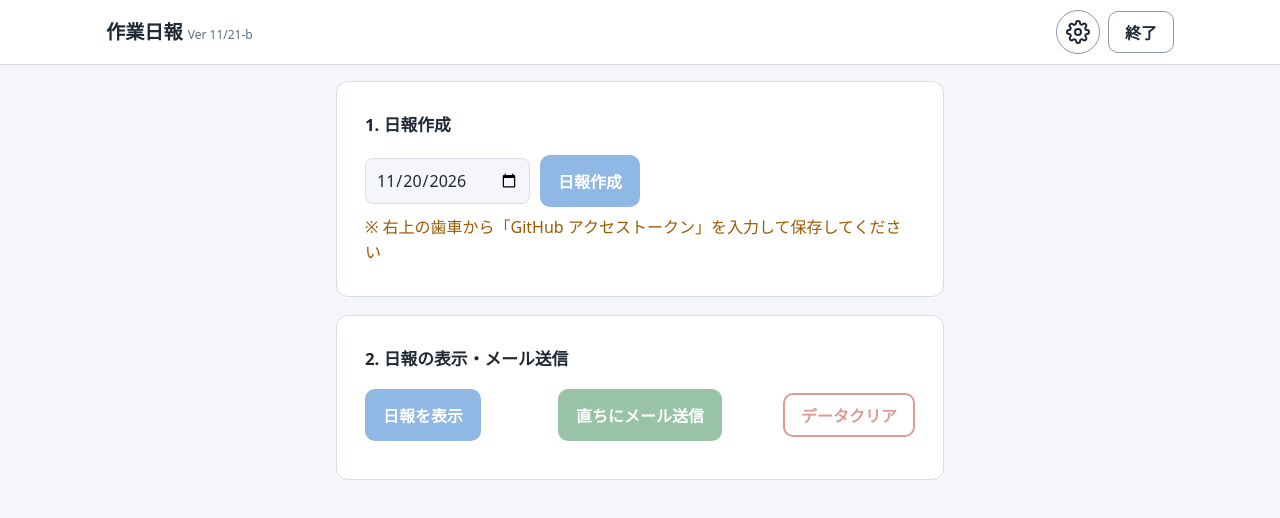
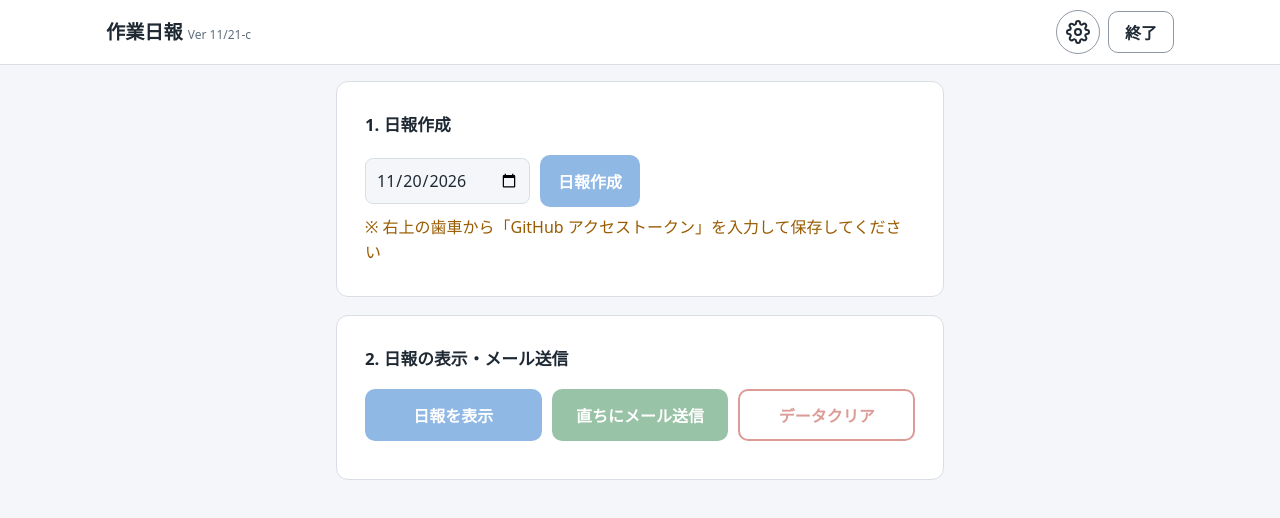
Before and after one commit to markone-1/cocona-report2-app, a plain HTML site: page index.html in a window 1280 px wide. Drawn offline with Linux system fonts and the light colour scheme.

Commit message:
日報の表示・メール送信の3つのボタンを同じ大きさにそろえる、Ver 11/21-c
Co-Authored-By: Claude Opus 5.5 <noreply@anthropic.com>

```diff
--- a/index.html
+++ b/index.html
@@ -48,9 +48,9 @@
   input[type=date] { cursor: pointer; }
   /* 欄を読み取り専用にすると右端の▼(カレンダー)印が消えるので、元どおり表示する */
   input[type=date][readonly]::-webkit-calendar-picker-indicator { display: block; opacity: 1; visibility: visible; cursor: pointer; }
-  .report-btns { display: grid; grid-template-columns: 1fr auto 1fr; gap: 10px; align-items: center; }
-  .report-btns #viewBtn { justify-self: start; }
-  .report-btns #clearBtn { justify-self: end; }
+  /* 日報を表示・直ちにメール送信・データクリアは同じ大きさにそろえる */
+  .report-btns { display: grid; grid-template-columns: repeat(3, 1fr); gap: 10px; align-items: stretch; }
+  .report-btns button { width: 100%; padding: 12px 8px; border-width: 2px; }
   .wide { width: 100%; }
   .muted { color: var(--sub); font-size: .9rem; }
   .warn { color: var(--warn); }
@@ -111,7 +111,7 @@
 </head>
 <body>
 <header><div class="in">
-  <h1>作業日報 <small>Ver 11/21-b</small></h1>
+  <h1>作業日報 <small>Ver 11/21-c</small></h1>
   <div class="row" style="flex-wrap:nowrap;gap:8px">
     <button class="icon-btn" id="openSettings" aria-label="設定">
       <svg viewBox="0 0 24 24" fill="none" stroke="currentColor" stroke-width="2" stroke-linecap="round" stroke-linejoin="round" aria-hidden="true"><circle cx="12" cy="12" r="3"></circle><path d="M19.4 15a1.65 1.65 0 0 0 .33 1.82l.06.06a2 2 0 1 1-2.83 2.83l-.06-.06a1.65 1.65 0 0 0-1.82-.33 1.65 1.65 0 0 0-1 1.51V21a2 2 0 1 1-4 0v-.09A1.65 1.65 0 0 0 9 19.4a1.65 1.65 0 0 0-1.82.33l-.06.06a2 2 0 1 1-2.83-2.83l.06-.06A1.65 1.65 0 0 0 4.68 15a1.65 1.65 0 0 0-1.51-1H3a2 2 0 1 1 0-4h.09A1.65 1.65 0 0 0 4.6 9a1.65 1.65 0 0 0-.33-1.82l-.06-.06a2 2 0 1 1 2.83-2.83l.06.06A1.65 1.65 0 0 0 9 4.68a1.65 1.65 0 0 0 1-1.51V3a2 2 0 1 1 4 0v.09a1.65 1.65 0 0 0 1 1.51 1.65 1.65 0 0 0 1.82-.33l.06-.06a2 2 0 1 1 2.83 2.83l-.06.06A1.65 1.65 0 0 0 19.4 9a1.65 1.65 0 0 0 1.51 1H21a2 2 0 1 1 0 4h-.09a1.65 1.65 0 0 0-1.51 1z"></path></svg>
```
